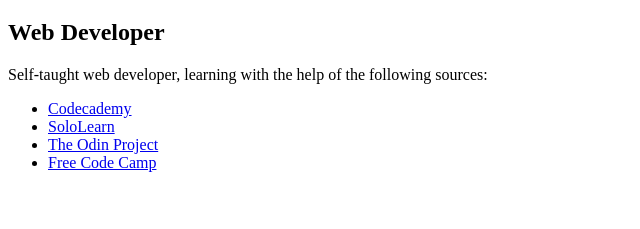
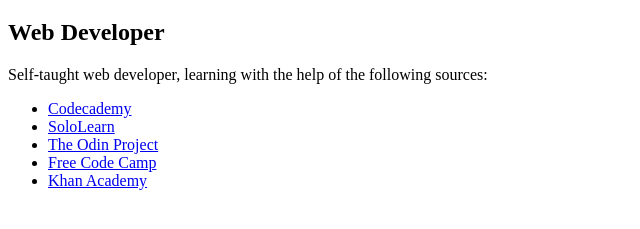
Before and after one commit to flaviamedici/flaviamedici.github.io, a plain HTML site: page index.html in a window 1280 px wide. Shown: the part 61-290 px from the top of the page, without its empty margins (0-640 px from the left). Drawn offline with Linux system fonts and the light colour scheme.

Commit message:
Update index.html

```diff
--- a/index.html
+++ b/index.html
@@ -11,6 +11,7 @@
     <li><a href="https://www.sololearn.com">SoloLearn</a></li>
     <li><a href="https://www.theodinproject.com">The Odin Project</a></li>
     <li><a href="https://www.freecodecamp.org">Free Code Camp</a></li>
+    <li><a href="https://www.khanacademy.org/">Khan Academy</a></li>
   </ul>
 
 </body>
```
